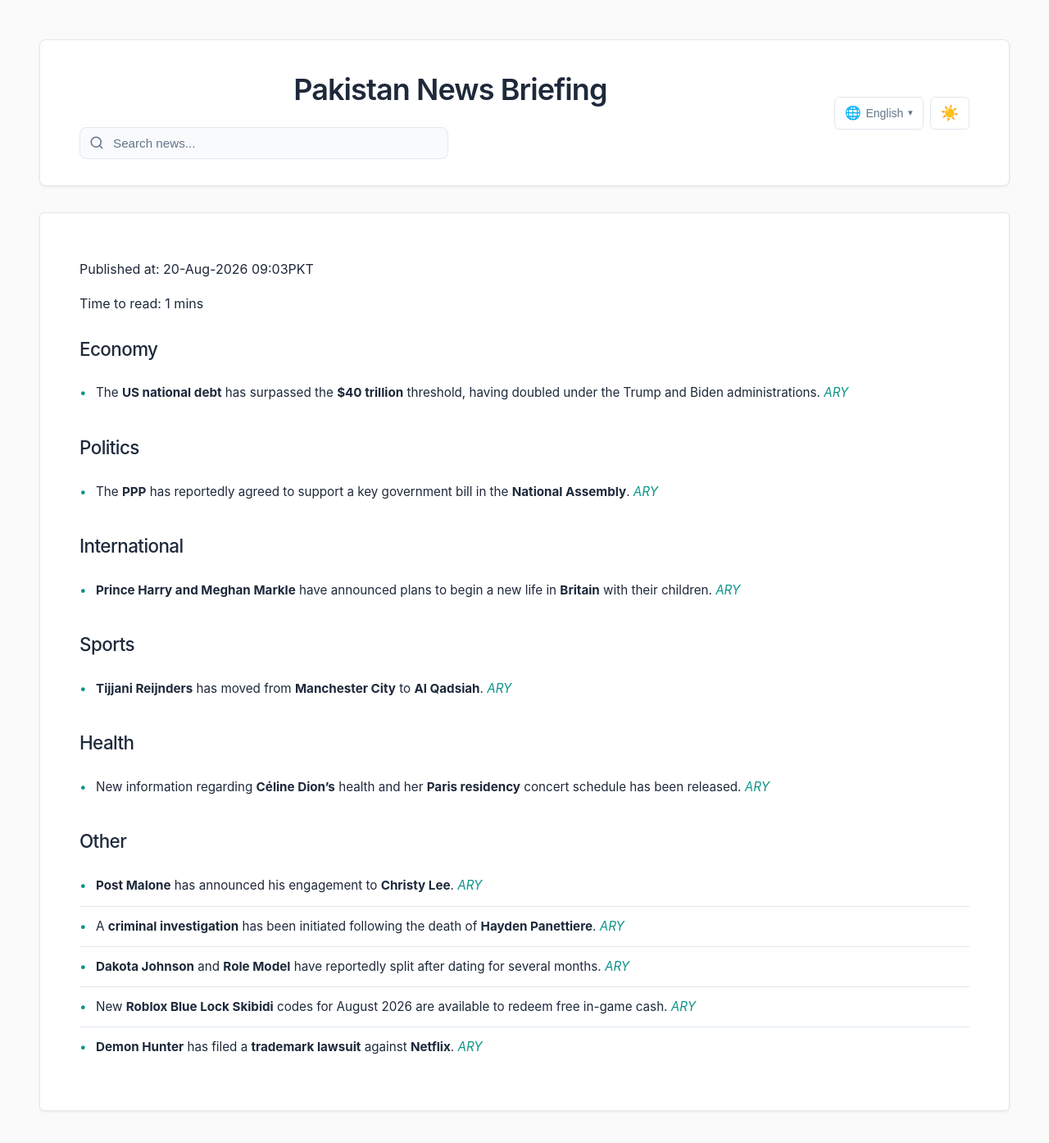
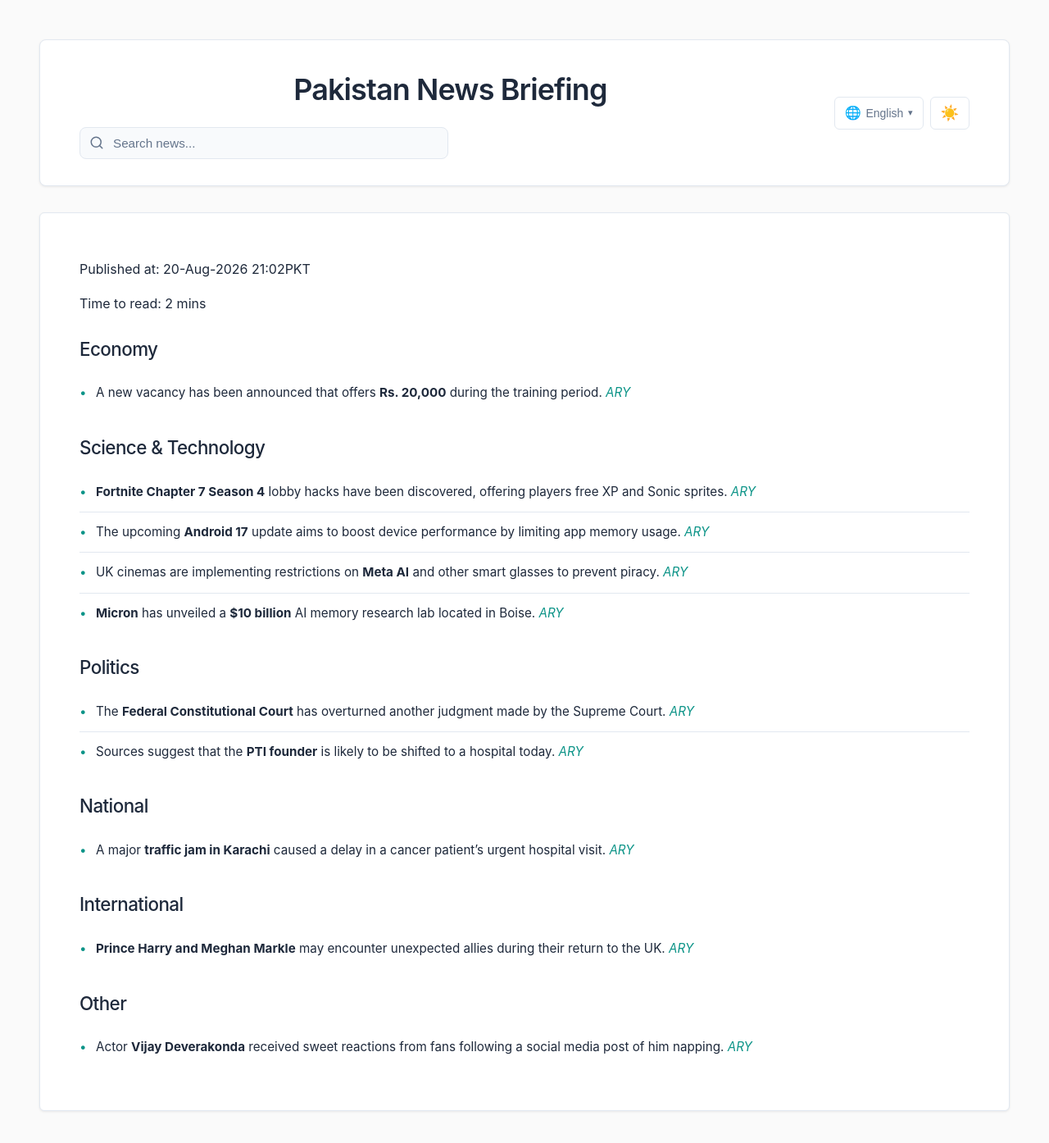
Before and after one commit to zsubzwary/news, a Jekyll site: the page built from en/index.md, in a window 1280 px wide and 1400 px high. Shown: the top 1394 px of the window at 82% size. Built offline with Jekyll 4.4.1, drawn with Linux system fonts in a browser that asks for light colours; some web fonts are replaced; comment, search, counter and statistics services are not loaded.

Commit message:
DateTime; 2026-08-20T16:02:50.188Z

```diff
--- a/en/index.md
+++ b/en/index.md
@@ -4,28 +4,28 @@ title: Pakistan News Briefing
 lang: en
 ---
 
-Published at: 20-Aug-2026 09:03PKT
+Published at: 20-Aug-2026 21:02PKT
 
-Time to read: 1 mins
+Time to read: 2 mins
 
 ### Economy
-- The **US national debt** has surpassed the **$40 trillion** threshold, having doubled under the Trump and Biden administrations. *[ARY](https://arynews.tv/us-debt-crosses-40-trillion-threshold-under-trump-biden-govts)*
+- A new vacancy has been announced that offers **Rs. 20,000** during the training period. *[ARY](https://arynews.tv/punjab-vacancies-at-multinational-company-announced)*
+
+### Science & Technology
+- **Fortnite Chapter 7 Season 4** lobby hacks have been discovered, offering players free XP and Sonic sprites. *[ARY](https://arynews.tv/fortnite-chapter-7-season-4-lobby-hacks-free-xp-and-sonic-sprites)*
+- The upcoming **Android 17** update aims to boost device performance by limiting app memory usage. *[ARY](https://arynews.tv/android-17-update-limits-app-memory-usage-to-boost-performance)*
+- UK cinemas are implementing restrictions on **Meta AI** and other smart glasses to prevent piracy. *[ARY](https://arynews.tv/uk-cinemas-restricting-meta-ai-and-other-smart-glasses)*
+- **Micron** has unveiled a **$10 billion** AI memory research lab located in Boise. *[ARY](https://arynews.tv/micron-unveils-10-billion-ai-memory-research-lab-in-boise)*
 
 ### Politics
-- The **PPP** has reportedly agreed to support a key government bill in the **National Assembly**. *[ARY](https://arynews.tv/ppp-agrees-to-support-key-government-bill-in-national-assembly)*
+- The **Federal Constitutional Court** has overturned another judgment made by the Supreme Court. *[ARY](https://arynews.tv/federal-constitutional-court-overturns-another-sc-judgement)*
+- Sources suggest that the **PTI founder** is likely to be shifted to a hospital today. *[ARY](https://arynews.tv/imran-khan-likely-to-be-shifted-to-hospital-today)*
+
+### National
+- A major **traffic jam in Karachi** caused a delay in a cancer patient's urgent hospital visit. *[ARY](https://arynews.tv/karachi-traffic-jam-delays-hospital-visit-of-cancer-stricken-girl)*
 
 ### International
-- **Prince Harry and Meghan Markle** have announced plans to begin a new life in **Britain** with their children. *[ARY](https://arynews.tv/prince-harry-meghan-markle-announce-new-life-in-britain-with-kids)*
-
-### Sports
-- **Tijjani Reijnders** has moved from **Manchester City** to **Al Qadsiah**. *[ARY](https://arynews.tv/tijjani-reijnders-moves-from-man-city-to-al-qadsiah)*
-
-### Health
-- New information regarding **Céline Dion's** health and her **Paris residency** concert schedule has been released. *[ARY](https://arynews.tv/celine-dion-paris-residency-opening-date-full-concert-schedule-and-latest-health-update)*
+- **Prince Harry and Meghan Markle** may encounter unexpected allies during their return to the UK. *[ARY](https://arynews.tv/prince-harry-meghan-markle-may-find-surprising-allies-on-uk-return)*
 
 ### Other
-- **Post Malone** has announced his engagement to **Christy Lee**. *[ARY](https://arynews.tv/post-malone-finds-love-again-as-he-gets-engaged-to-christy-lee)*
-- A **criminal investigation** has been initiated following the death of **Hayden Panettiere**. *[ARY](https://arynews.tv/hayden-panettieres-death-prompts-criminal-investigation)*
-- **Dakota Johnson** and **Role Model** have reportedly split after dating for several months. *[ARY](https://arynews.tv/dakota-johnson-and-role-model-quietly-split-after-several-months-of-dating)*
-- New **Roblox Blue Lock Skibidi** codes for August 2026 are available to redeem free in-game cash. *[ARY](https://arynews.tv/active-roblox-blue-lock-skibidi-codes-august-2026-redeem-free-in-game-cash)*
-- **Demon Hunter** has filed a **trademark lawsuit** against **Netflix**. *[ARY](https://arynews.tv/demon-hunter-files-trademark-lawsuit-against-netflix)*
+- Actor **Vijay Deverakonda** received sweet reactions from fans following a social media post of him napping. *[ARY](https://arynews.tv/vijay-deverakondas-cute-nap-post-gets-sweet-reaction)*
```
